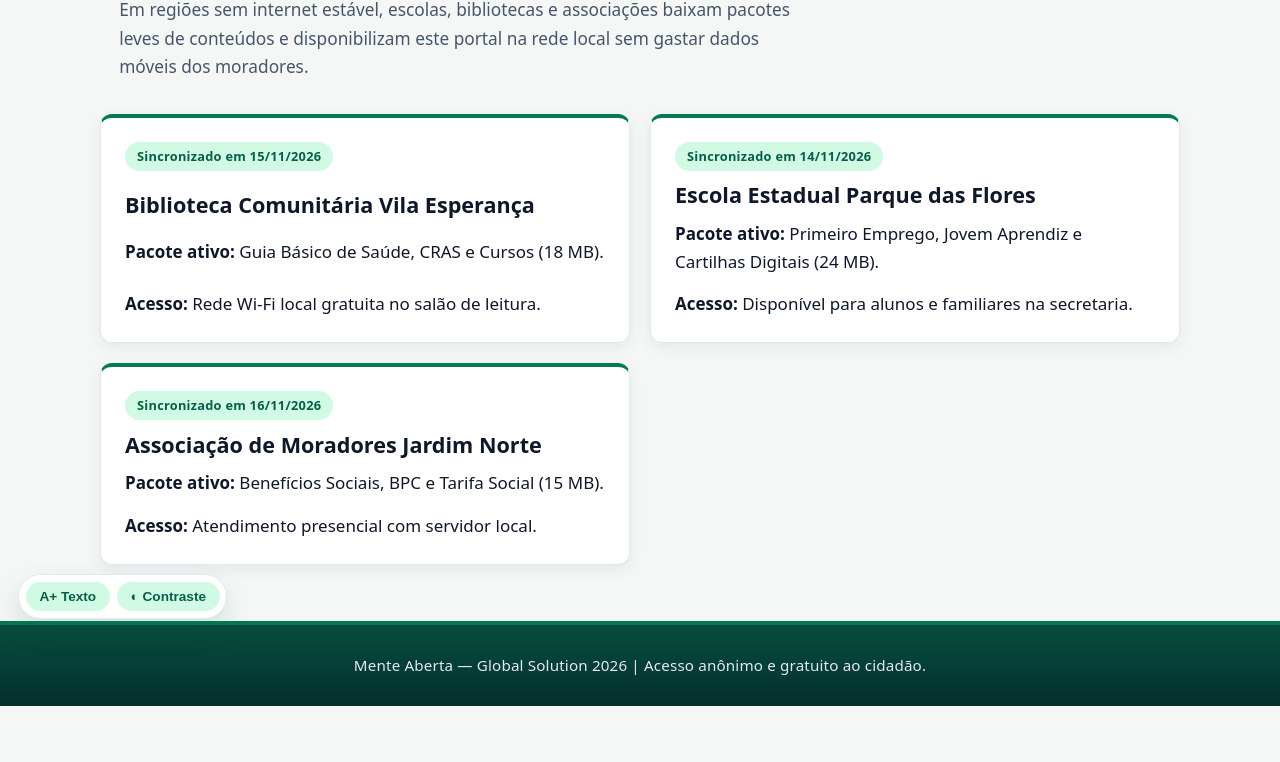
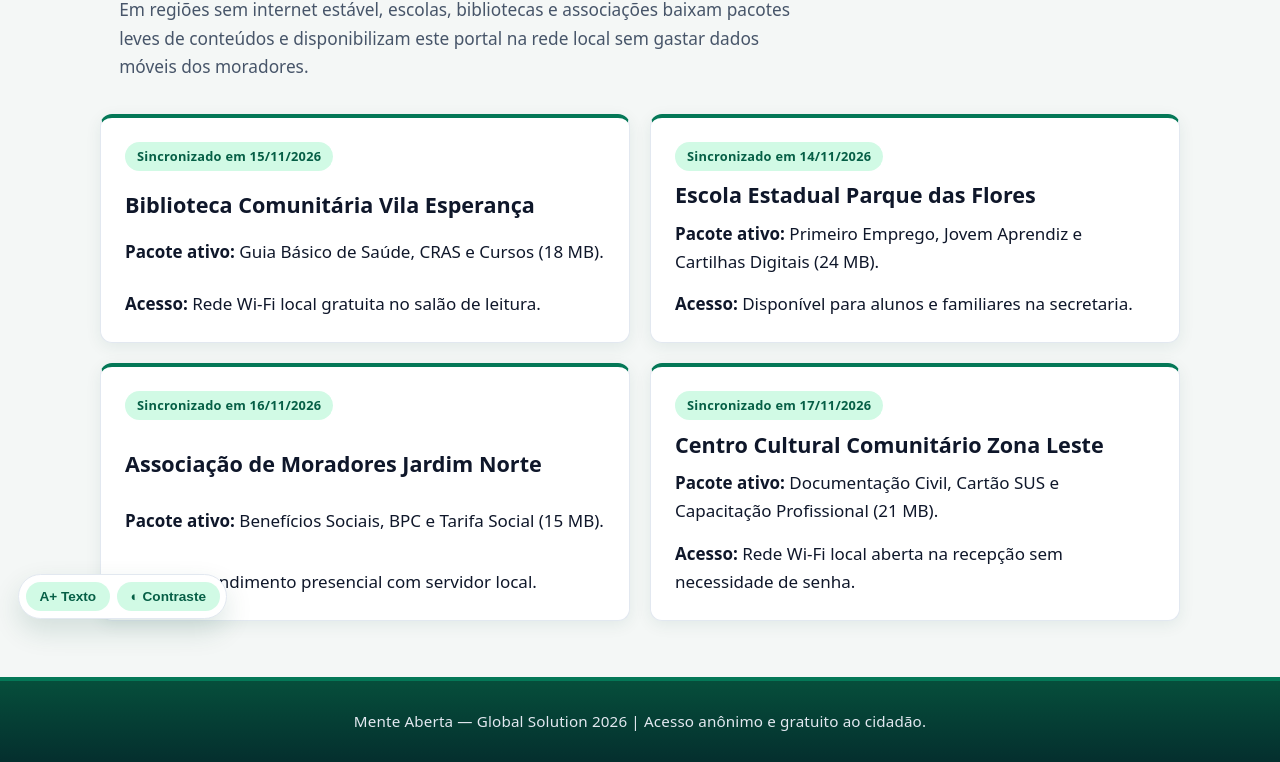
Before and after one commit to GabrielHenriqueDantas/mente-aberta-citec, a plain HTML site: page modo-offline.html in a window 1280 px wide. Shown: the part 163-925 px from the top of the page. Before the commit the page ends 869 px from the top, so only its background shows below. Drawn offline with Linux system fonts and the light colour scheme.

Commit message:
docs: adiciona perfil de Kaio Cesar e novo ponto de acesso offline

```diff
--- a/modo-offline.html
+++ b/modo-offline.html
@@ -56,6 +56,13 @@
         <p><strong>Pacote ativo:</strong> Benefícios Sociais, BPC e Tarifa Social (15 MB).</p>
         <p><strong>Acesso:</strong> Atendimento presencial com servidor local.</p>
       </article>
+
+      <article class="card">
+        <span class="tag">Sincronizado em 17/11/2026</span>
+        <h2>Centro Cultural Comunitário Zona Leste</h2>
+        <p><strong>Pacote ativo:</strong> Documentação Civil, Cartão SUS e Capacitação Profissional (21 MB).</p>
+        <p><strong>Acesso:</strong> Rede Wi-Fi local aberta na recepção sem necessidade de senha.</p>
+      </article>
     </section>
   </main>
 
```
Also changed, not shown: integrantes.html (+5 -1 lines), assets/img/kaio.jpg (added).
